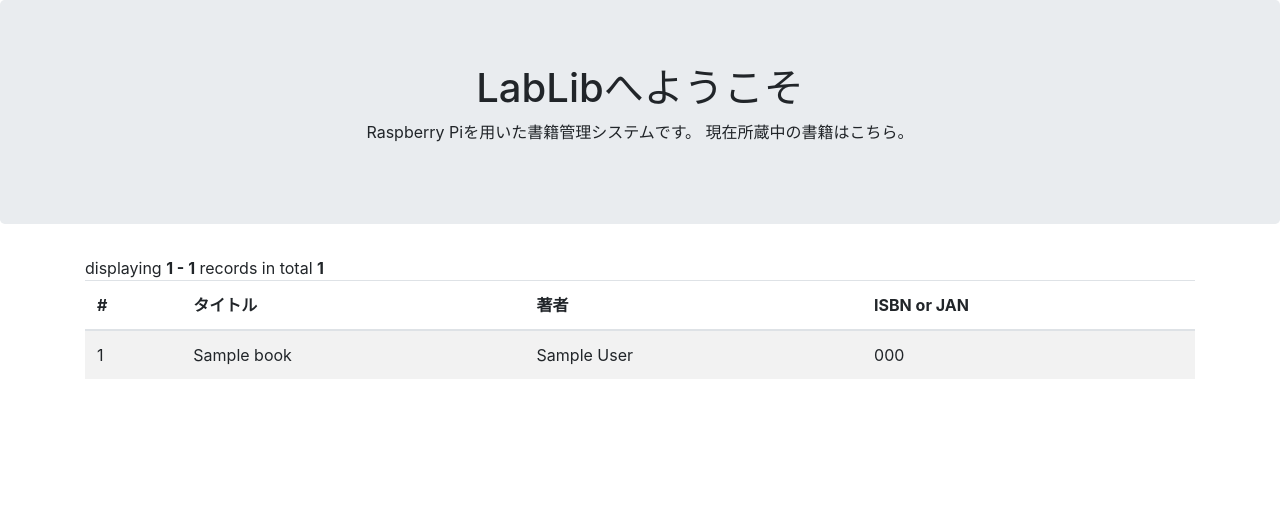
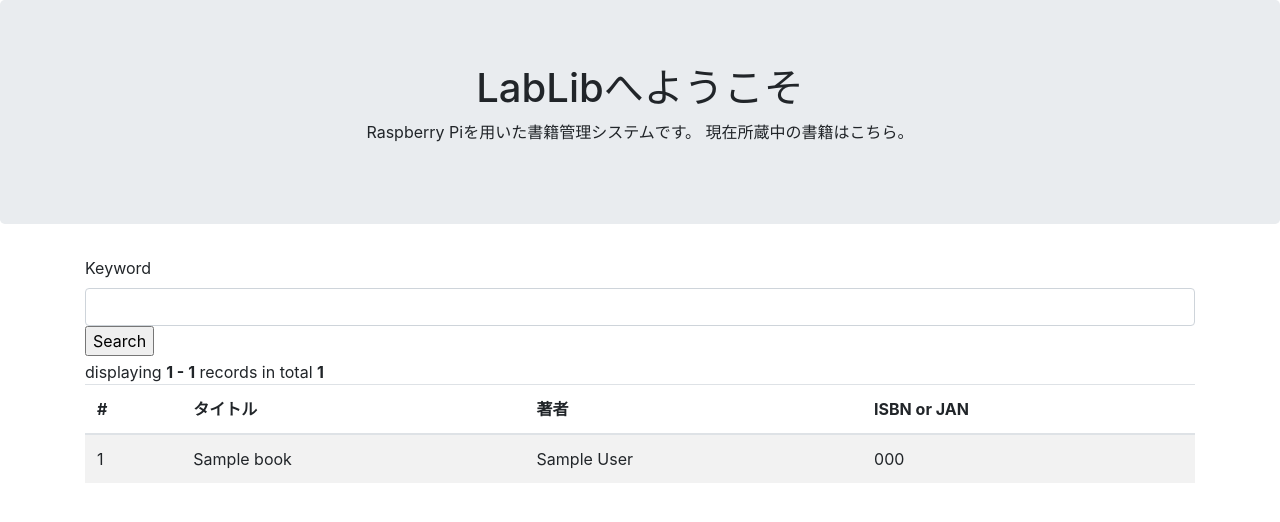
Before and after one commit to simarisu78/lablib, a Flask app: page / in a window 1280 px wide. Shown: the part 56-578 px from the top of the page. Run offline with Flask 2, Linux system fonts and the light colour scheme; tables that the repository leaves empty hold one stand-in row (values such as "Sample post"); some libraries are stand-ins or nearby versions.

Commit message:
Add: book search functions

```diff
--- a/lablib/app/portal/views.py
+++ b/lablib/app/portal/views.py
@@ -1,4 +1,6 @@
+from ast import keyword
 from asyncio.log import logger
+from crypt import methods
 from flask import render_template, send_from_directory, request
 from flask_paginate import Pagination, get_page_parameter
 from markupsafe import escape
@@ -6,9 +8,14 @@ from markupsafe import escape
 from lablib.app import app
 from lablib.app.models import Book
 
-@app.route('/')
+@app.route('/', methods=['get', 'post'])
 def index():
-	books = Book.query.all()
+	keyword = request.form.get('keyword')
+	if keyword is None:
+		books = Book.query.all()
+	else:
+		books = Book.query.filter(Book.title.like("%{}%".format(keyword))).all()
+
 	page = request.args.get(get_page_parameter(), type=int, default=1)
 	rows = books[(page-1)*30 : page*30]
 	pagination = Pagination(page=page, total=len(books), per_page=30, css_framework='bootstrap5')
--- a/lablib/app/templates/toppage.html
+++ b/lablib/app/templates/toppage.html
@@ -13,6 +13,13 @@
 
 </div>
 <div class="container">
+    <form method="post" action="/">
+        <div class="mb-1">
+            <label for="keyword" class="form-label">Keyword</label>
+            <input type="text" class="form-control" name="keyword">
+            <input class="btn2" type="submit" value="Search">
+        </div>
+    </form>
     {% if pagination %}
         {{ pagination.info }}
         <table class="table table-striped">
```
